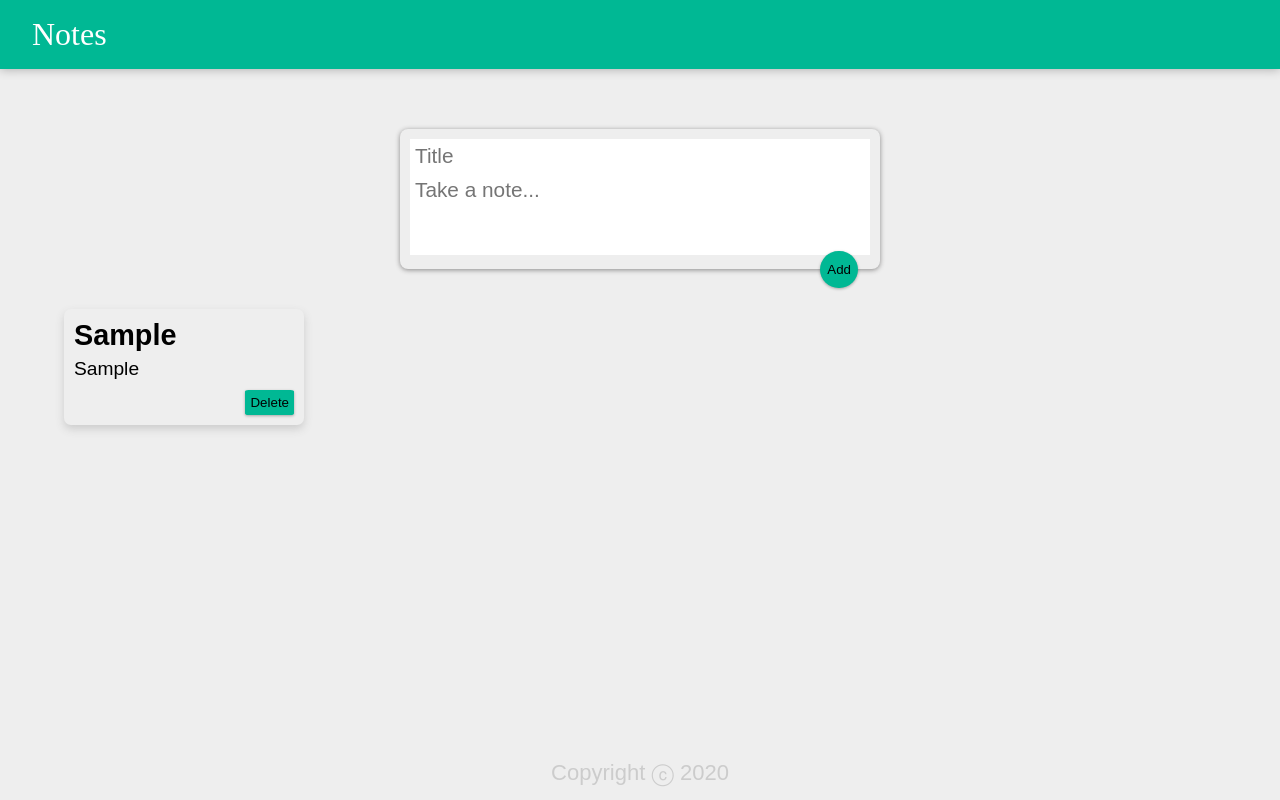
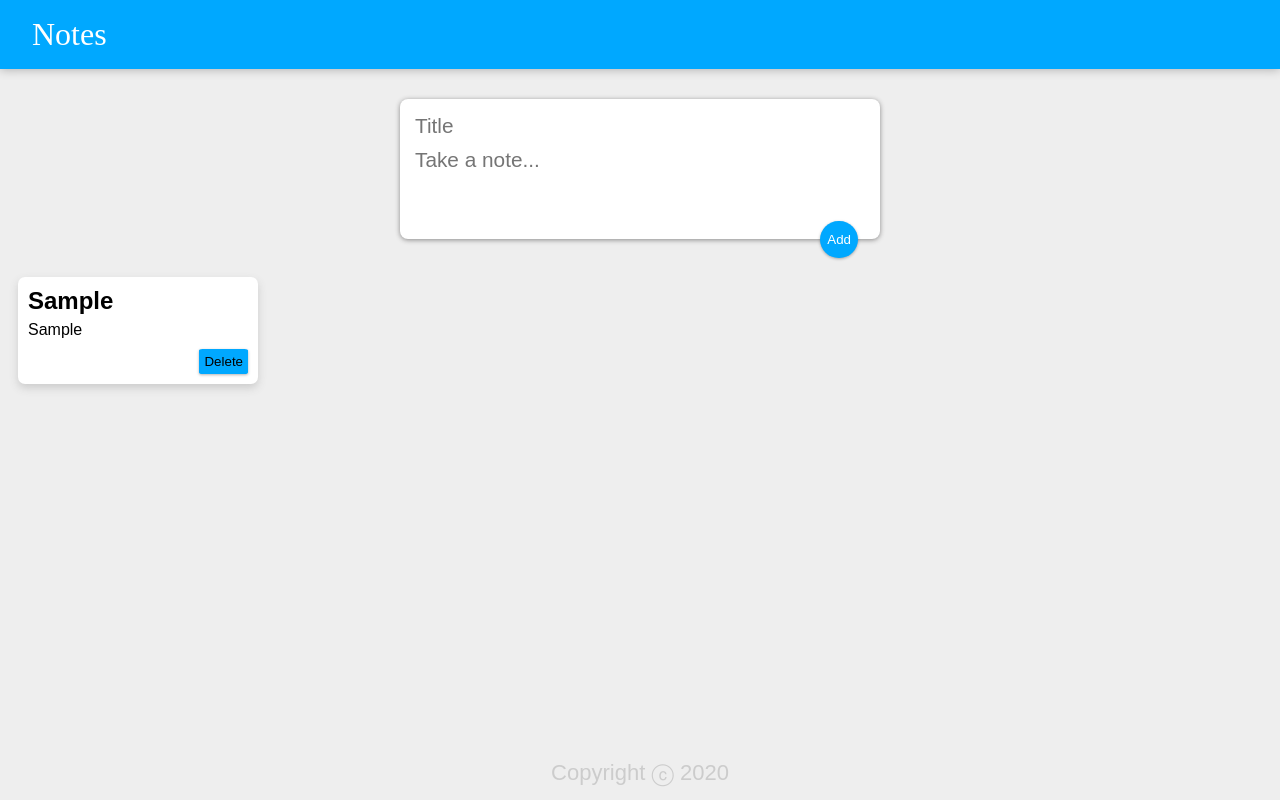
Before and after one commit to rigelselmani/Notes, a React (Create React App) app: page / in a window 1280 px wide. Both pictures are taken after typing "Sample", "Sample" into the empty fields and a click on the button "Add". Built offline with nearby package versions, Linux system fonts and the light colour scheme.

Commit message:
changes in style

```diff
--- a/public/styles.css
+++ b/public/styles.css
@@ -12,7 +12,7 @@ background: #eee;
 }
 
 .header{
-    background-color: #00b894;
+    background-color: #00a8ff;
     color:white;
     margin:auto;
     padding: 16px 32px;
@@ -33,22 +33,25 @@ footer {
     color:#ccc;
   }
   .note{
-    margin-left: 5%;
+    margin:16px;
+    background: #fff;
     box-shadow: 0 4px 8px #ccc;
     border-radius: 7px;
     padding:10px;
     width:240px;
-    margin-top:20px;
+    margin:18px;
     float: left;
-    font-size: 1.2em;
     word-wrap: break-word;
+}
+.note h3{
+    font-size: 1.1em;
 }
 .note P{
     margin: 6px 0 10px 0;
 }
 .note button{
     border-radius: 7%;
-    background:#00b894;
+    background:#00a8ff;
     padding:5px;
     border:none;
     float:right;
@@ -58,13 +61,12 @@ footer {
 }
 form{
     position: relative;
-    box-shadow: 0 1px 5px rgb(138, 137, 137);
     width:480px;
-    display: block;
     padding:10px;
     margin:30px auto 20px auto;
-    margin-top:60px;
+    background: #fff;
     border-radius: 8px;
+    box-shadow: 0 1px 5px rgb(138, 137, 137);
 }
 form input,
 form textarea{
@@ -78,10 +80,11 @@ form textarea{
 }
 form button{
     position: absolute;
-    background:#00b894;
+    background:#00a8ff;
     border-radius: 25px;
     padding: 11px 7px;
     right: 22px;
+    color:#fff;
     top: 122px;
     border:none;
     box-shadow: 0 1px 3px rgba(0, 0, 0, 0.3);
```
